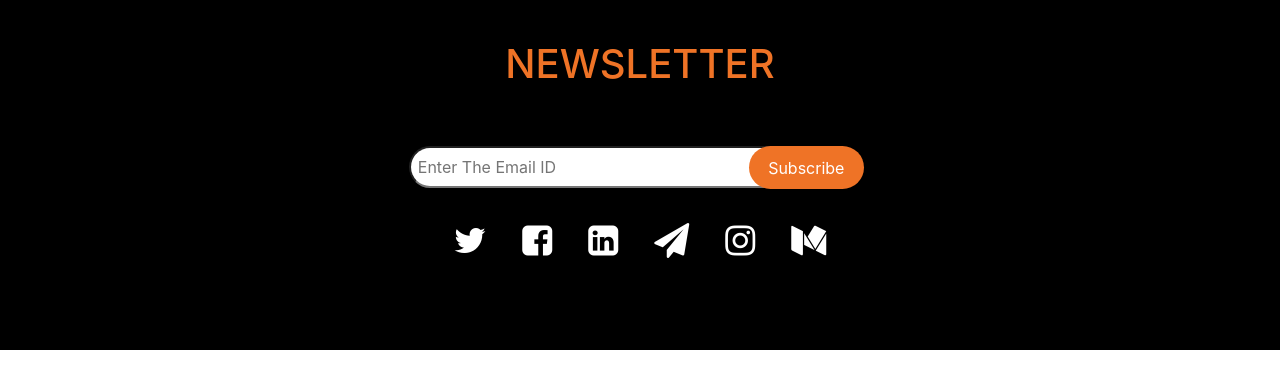
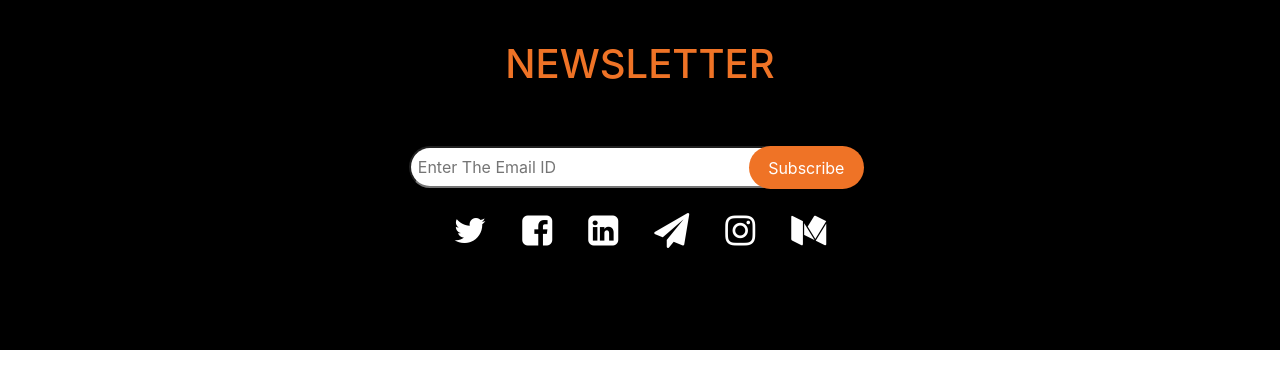
Before and after one commit to THEBEAST310/GirlScript-Bangalore-work, a React (Create React App) app in the folder frontend/: page /home in a window 1280 px wide. Shown: the top 388 px of the page. Built offline with nearby package versions, Linux system fonts and the light colour scheme; no server answers.

Commit message:
Some CSS improvements

```diff
--- a/frontend/src/components/Home/Newsletter/Newsletter.module.css
+++ b/frontend/src/components/Home/Newsletter/Newsletter.module.css
@@ -37,12 +37,7 @@
 }
 .socialIcons{
     color: white;
-    display: flex;
-    align-items: center;
-    justify-content: center;
     font-size: 35px;
-    padding-top: 10px;
-
 }
 .socialIcons i{
     padding: 0px 18px;
@@ -50,10 +45,13 @@
 .socialIcons a{
     color: inherit;
     text-decoration: none;
+    transition: transform 250ms;
+    display: inline-block;
 }
 .socialIcons a:hover{
     color: white;
     text-decoration: none;
+    transform: translateY(-4px);
 }
 @media only screen and (max-width: 500px){
     .socialIcons i{
```
